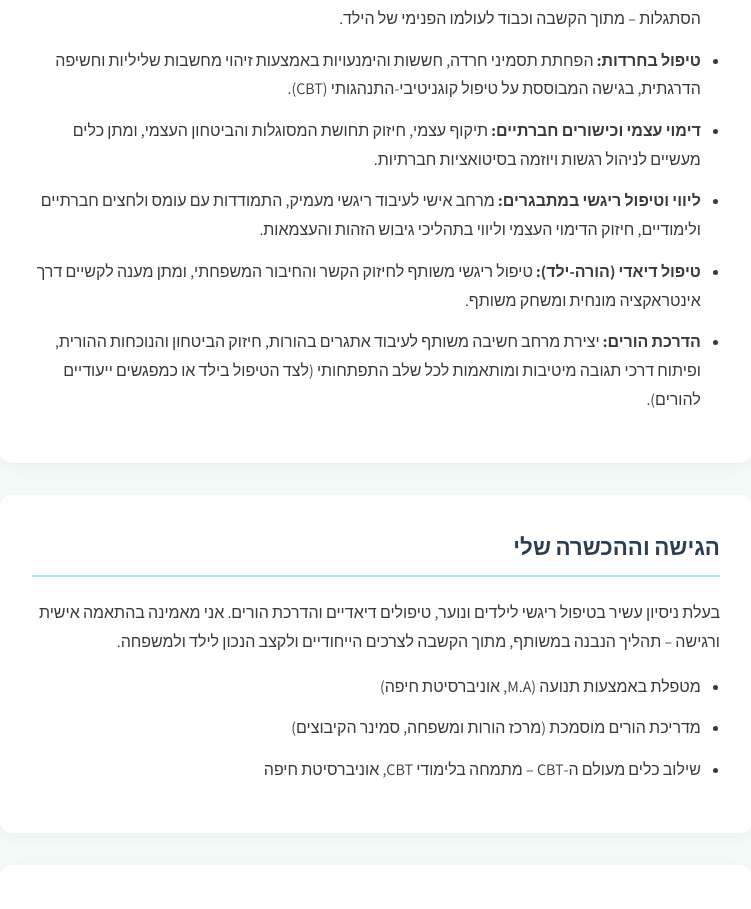
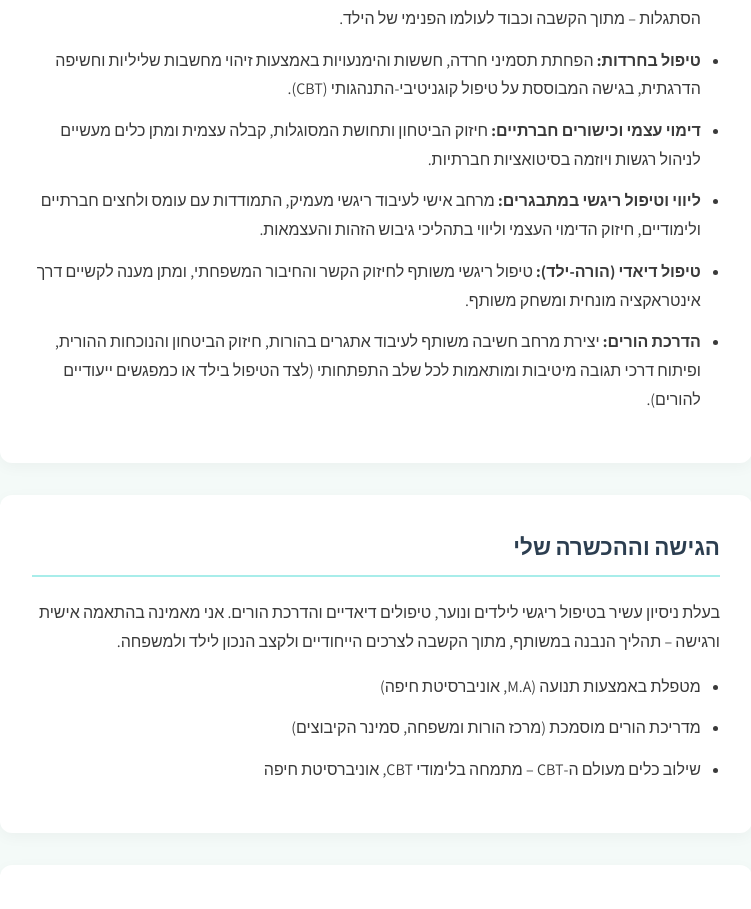
Before and after one commit to yaely1178/yael-website, a plain HTML site: page index.html in a window 1280 px wide. Shown: the part 1027-1936 px from the top of the page, without its empty margins (264-1015 px from the left). Drawn offline with Linux system fonts and the light colour scheme.

Commit message:
Update index.html

```diff
--- a/index.html
+++ b/index.html
@@ -133,7 +133,7 @@
       <ul>
         <li><strong>ויסות ריגשי:</strong> מתן כלים להתמודדות עם מצבים של חוסר ויסות, התקפי זעם, שינויים במצבי הרוח וקשיי הסתגלות – מתוך הקשבה וכבוד לעולמו הפנימי של הילד.</li>
         <li><strong>טיפול בחרדות:</strong> הפחתת תסמיני חרדה, חששות והימנעויות באמצעות זיהוי מחשבות שליליות וחשיפה הדרגתית, בגישה המבוססת על טיפול קוגניטיבי-התנהגותי (CBT).</li>
-        <li><strong>דימוי עצמי וכישורים חברתיים:</strong> תיקוף עצמי, חיזוק תחושת המסוגלות והביטחון העצמי, ומתן כלים מעשיים לניהול רגשות ויוזמה בסיטואציות חברתיות.</li>
+        <li><strong>דימוי עצמי וכישורים חברתיים:</strong> חיזוק הביטחון ותחושת המסוגלות, קבלה עצמית ומתן כלים מעשיים לניהול רגשות ויוזמה בסיטואציות חברתיות.</li>
         <li><strong>ליווי וטיפול ריגשי במתבגרים:</strong> מרחב אישי לעיבוד ריגשי מעמיק, התמודדות עם עומס ולחצים חברתיים ולימודיים, חיזוק הדימוי העצמי וליווי בתהליכי גיבוש הזהות והעצמאות.</li>
         <li><strong>טיפול דיאדי (הורה-ילד):</strong> טיפול ריגשי משותף לחיזוק הקשר והחיבור המשפחתי, ומתן מענה לקשיים דרך אינטראקציה מונחית ומשחק משותף.</li>
         <li><strong>הדרכת הורים:</strong> יצירת מרחב חשיבה משותף לעיבוד אתגרים בהורות, חיזוק הביטחון והנוכחות ההורית, ופיתוח דרכי תגובה מיטיבות ומותאמות לכל שלב התפתחותי (לצד הטיפול בילד או כמפגשים ייעודיים להורים).</li>
```
